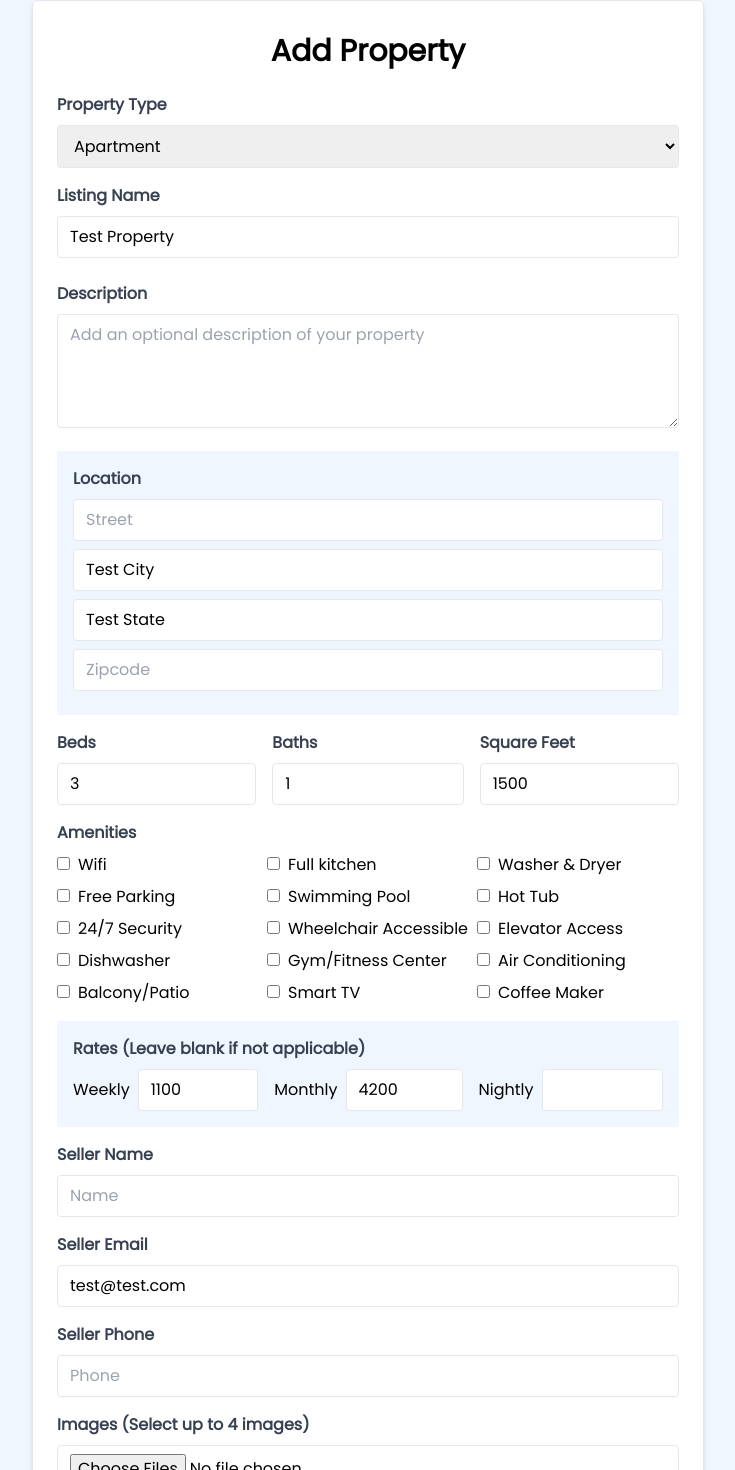
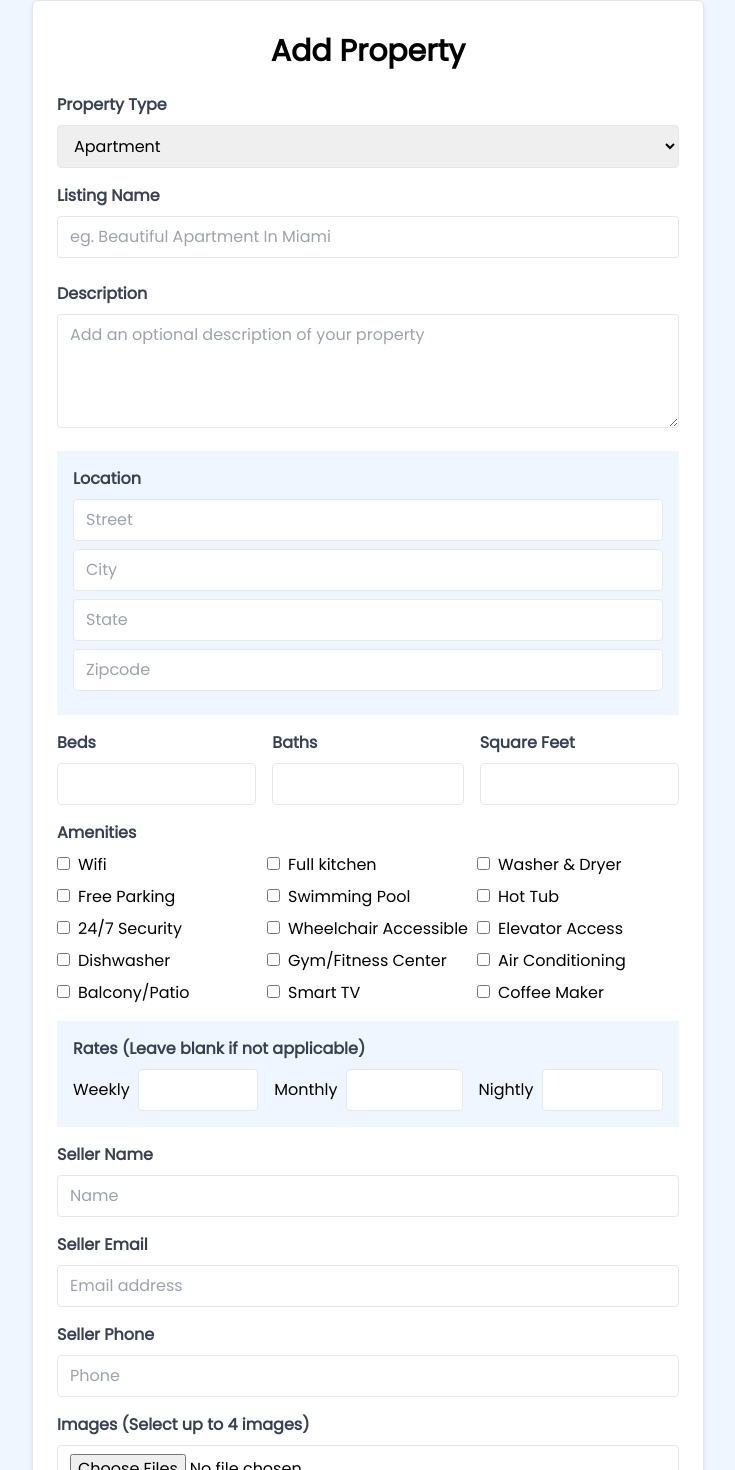
Before and after one commit to daniel-mach/Property-Pulse, a Next.js app: page /properties/add in a window 1280 px wide. Shown: the part 177-1647 px from the top of the page, without its empty margins (272-1007 px from the left). Built offline with nearby package versions, Linux system fonts and the light colour scheme; no server answers.

Commit message:
Remove default test values from the add property form

```diff
--- a/components/PropertyAddForm.jsx
+++ b/components/PropertyAddForm.jsx
@@ -4,27 +4,27 @@
 
 const PropertyAddForm = () => {
   const [fields, setFields] = useState({
-    name: "Test Property",
-    type: "Apartment",
+    name: "",
+    type: "",
     description: "",
     location: {
       street: "",
-      city: "Test City",
-      state: "Test State",
+      city: "",
+      state: "",
       zipcode: ""
     },
-    beds: "3",
-    baths: "1",
-    square_feet: "1500",
+    beds: "",
+    baths: "",
+    square_feet: "",
     amenities: [],
     rates: {
       nightly: "",
-      weekly: "1100",
-      monthly: "4200"
+      weekly: "",
+      monthly: ""
     },
     seller_info: {
       name: "",
-      email: "test@test.com",
+      email: "",
       phone: ""
     },
     images: []
```
